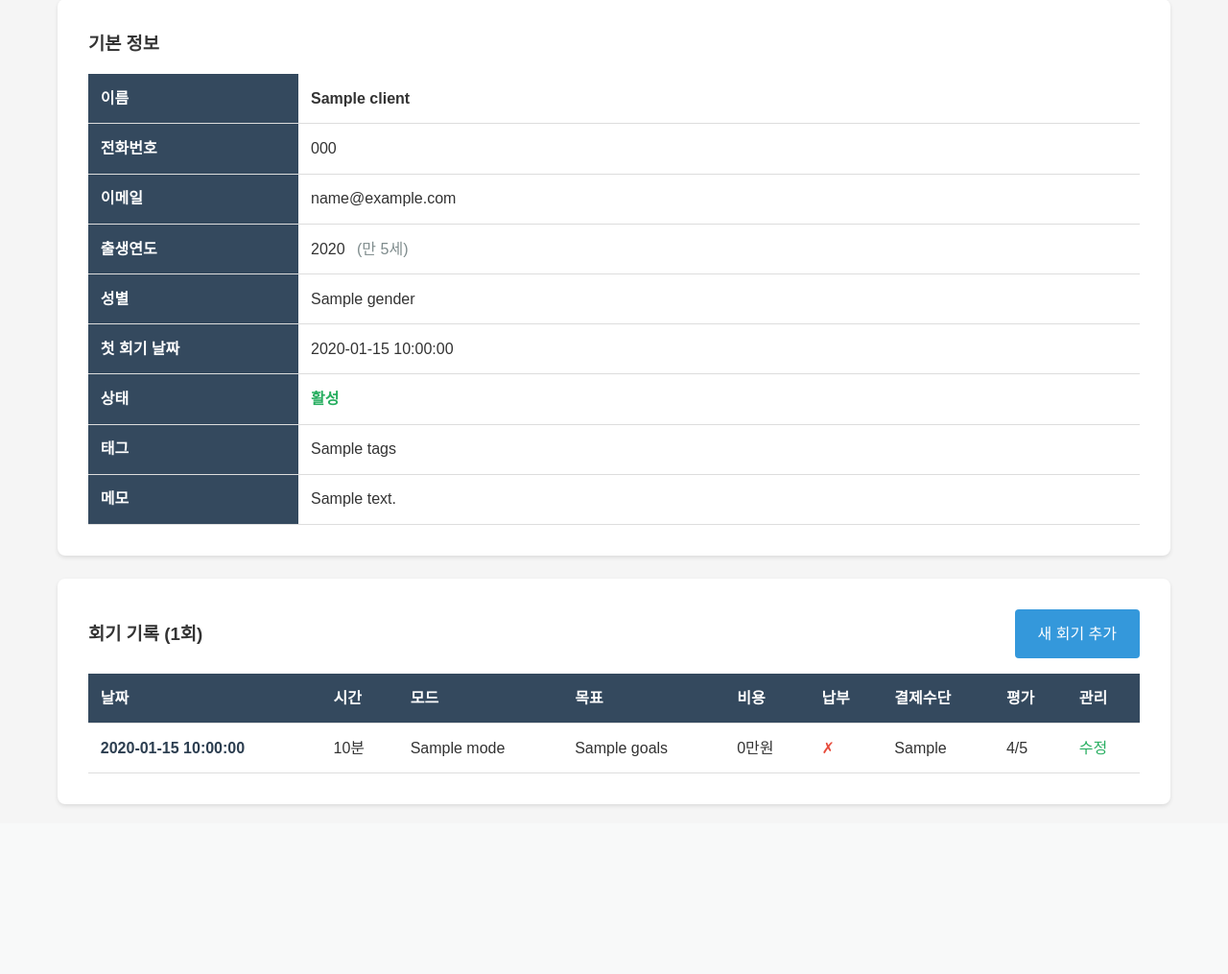
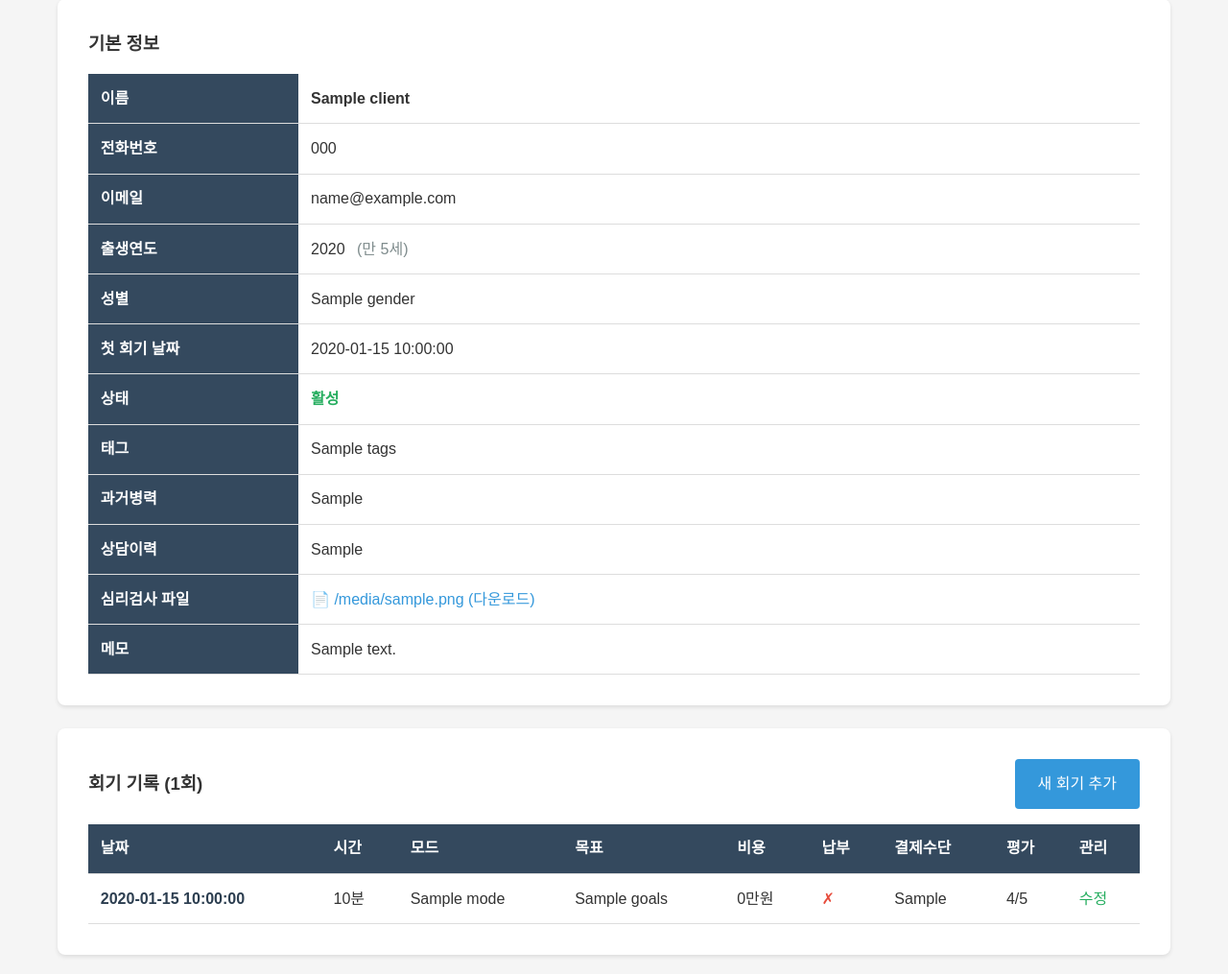
Before and after one commit to doula-loggia/counselor-crm, a Flask app: template templates/client_detail.html in a window 1280 px wide. Shown: the part 206-1221 px from the top of the page at 96% size. Before the commit the page ends 1047 px from the top, so only its background shows below. Run offline with Flask 3, Linux system fonts and the light colour scheme; the template is opened without the code that fills it: most values are stand-ins (such as "Sample title", 1, 10 or a date in 2020).

Commit message:
Add fields for medical and counseling history, and allow file uploads for psychological test results
Enhance client management by adding 'medical_history', 'counseling_history' fields and implementing file upload functionality for psychological test results to the client data model and UI, along with input validation for allowed file types.

Replit-Commit-Author: Agent
Replit-Commit-Session-Id: e2148a4e-e460-4bb5-917e-8be908974657
Replit-Commit-Checkpoint-Type: intermediate_checkpoint
Replit-Commit-Screenshot-Url: https://storage.googleapis.com/screenshot-production-us-central1/467df433-729d-43b1-8fdb-397cccec267f/e2148a4e-e460-4bb5-917e-8be908974657/nIrDhXy

```diff
--- a/main.py
+++ b/main.py
@@ -9,6 +9,7 @@ from openai import OpenAI
 import PyPDF2
 from docx import Document
 import olefile
+from werkzeug.utils import secure_filename
 
 app = Flask(__name__)
 app.secret_key = os.environ.get('SESSION_SECRET', secrets.token_hex(32))
@@ -19,6 +20,7 @@ SESSIONS_CSV = 'data/sessions.csv'
 UPLOAD_FOLDER = 'data/transcripts'
 AUDIO_FOLDER = 'data/audio'
 PSYCH_TEST_FOLDER = 'data/psychological_tests'
+ALLOWED_PSYCH_TEST_EXTENSIONS = {'.pdf', '.doc', '.docx', '.txt', '.jpg', '.jpeg', '.png'}
 
 openai_client = None
 if os.environ.get('OPENAI_API_KEY'):
@@ -219,8 +221,26 @@ def client_new():
     clients_df = pd.read_csv(CLIENTS_CSV, encoding='utf-8-sig')
 
     if request.method == 'POST':
+        client_id = generate_client_id()
+
+        psychological_test_filename = ''
+        if 'psychological_test' in request.files:
+            file = request.files['psychological_test']
+            if file and file.filename:
+                filename = secure_filename(file.filename)
+                file_ext = os.path.splitext(filename)[1].lower()
+
+                if file_ext not in ALLOWED_PSYCH_TEST_EXTENSIONS:
+                    flash(f'허용되지 않는 파일 형식입니다. PDF, DOC, DOCX, TXT, JPG, PNG 파일만 업로드 가능합니다.', 'error')
+                    return redirect(url_for('client_new'))
+
+                unique_filename = f"{client_id}_{filename}"
+                file_path = os.path.join(PSYCH_TEST_FOLDER, unique_filename)
+                file.save(file_path)
+                psychological_test_filename = unique_filename
+
         new_client = {
-            'client_id': generate_client_id(),
+            'client_id': client_id,
             'name': request.form.get('name'),
             'phone': request.form.get('phone'),
             'email': request.form.get('email'),
@@ -229,7 +249,10 @@ def client_new():
             'first_session_date': request.form.get('first_session_date'),
             'status': 'active',
             'tags': request.form.get('tags'),
-            'notes': request.form.get('notes')
+            'notes': request.form.get('notes'),
+            'medical_history': request.form.get('medical_history'),
+            'counseling_history': request.form.get('counseling_history'),
+            'psychological_test_file': psychological_test_filename
         }
 
         clients_df = pd.concat([clients_df, pd.DataFrame([new_client])], ignore_index=True)
@@ -291,6 +314,23 @@ def client_edit(client_id):
         clients_df.at[idx, 'status'] = request.form.get('status')
         clients_df.at[idx, 'tags'] = request.form.get('tags')
         clients_df.at[idx, 'notes'] = request.form.get('notes')
+        clients_df.at[idx, 'medical_history'] = request.form.get('medical_history')
+        clients_df.at[idx, 'counseling_history'] = request.form.get('counseling_history')
+
+        if 'psychological_test' in request.files:
+            file = request.files['psychological_test']
+            if file and file.filename:
+                filename = secure_filename(file.filename)
+                file_ext = os.path.splitext(filename)[1].lower()
+
+                if file_ext not in ALLOWED_PSYCH_TEST_EXTENSIONS:
+                    flash(f'허용되지 않는 파일 형식입니다. PDF, DOC, DOCX, TXT, JPG, PNG 파일만 업로드 가능합니다.', 'error')
+                    return redirect(url_for('client_edit', client_id=client_id))
+
+                unique_filename = f"{client_id}_{filename}"
+                file_path = os.path.join(PSYCH_TEST_FOLDER, unique_filename)
+                file.save(file_path)
+                clients_df.at[idx, 'psychological_test_file'] = unique_filename
 
         clients_df.to_csv(CLIENTS_CSV, index=False, encoding='utf-8-sig')
 
@@ -647,6 +687,31 @@ def monthly_revenue():
                          total_paid=total_paid,
                          total_unpaid=total_unpaid)
 
+@app.route('/download/psychological_test/<client_id>')
+@login_required
+def download_psychological_test(client_id):
+    clients_df = pd.read_csv(CLIENTS_CSV, encoding='utf-8-sig')
+    client_data = clients_df[clients_df['client_id'] == client_id]
+
+    if client_data.empty:
+        flash('내담자를 찾을 수 없습니다.', 'error')
+        return redirect(url_for('clients_list'))
+
+    client = client_data.fillna('').to_dict('records')[0]
+    filename = client.get('psychological_test_file', '')
+
+    if not filename:
+        flash('심리검사 파일이 없습니다.', 'error')
+        return redirect(url_for('client_detail', client_id=client_id))
+
+    file_path = os.path.join(PSYCH_TEST_FOLDER, filename)
+
+    if not os.path.exists(file_path):
+        flash('파일을 찾을 수 없습니다.', 'error')
+        return redirect(url_for('client_detail', client_id=client_id))
+
+    return send_file(file_path, as_attachment=True, download_name=filename)
+
 if __name__ == '__main__':
     init_csv_files()
     app.run(host='0.0.0.0', port=5000, debug=True)
--- a/templates/client_detail.html
+++ b/templates/client_detail.html
@@ -57,6 +57,28 @@
             <th>태그</th>
             <td>{{ client.tags }}</td>
         </tr>
+        {% if client.medical_history %}
+        <tr>
+            <th>과거병력</th>
+            <td style="white-space: pre-wrap;">{{ client.medical_history }}</td>
+        </tr>
+        {% endif %}
+        {% if client.counseling_history %}
+        <tr>
+            <th>상담이력</th>
+            <td style="white-space: pre-wrap;">{{ client.counseling_history }}</td>
+        </tr>
+        {% endif %}
+        {% if client.psychological_test_file %}
+        <tr>
+            <th>심리검사 파일</th>
+            <td>
+                <a href="/download/psychological_test/{{ client.client_id }}" style="color: #3498db; text-decoration: none;">
+                    📄 {{ client.psychological_test_file }} (다운로드)
+                </a>
+            </td>
+        </tr>
+        {% endif %}
         {% if client.notes %}
         <tr>
             <th>메모</th>
--- a/templates/client_edit.html
+++ b/templates/client_edit.html
@@ -81,7 +81,7 @@
                 </p>
             {% endif %}
             <input type="file" id="psychological_test" name="psychological_test" accept=".pdf,.doc,.docx,.txt,.jpg,.jpeg,.png">
-            <small style="color: #7f8c8d; font-size: 0.85rem; margin-top: 0.3rem; display: block;">PDF, DOC, DOCX, TXT, JPG, PNG 파일 업로드 가능 (새 파일 선택 시 기존 파일 대체)</small>
+            <small style="color: #7f8c8d; font-size: 0.85rem; margin-top: 0.3rem; display: block;">PDF, DOC, DOCX, TXT, JPG, JPEG, PNG 파일 업로드 가능 (새 파일 선택 시 기존 파일 대체)</small>
         </div>
 
         <div class="form-group">
--- a/templates/client_form.html
+++ b/templates/client_form.html
@@ -67,7 +67,7 @@
         <div class="form-group">
             <label for="psychological_test">심리검사 결과 파일</label>
             <input type="file" id="psychological_test" name="psychological_test" accept=".pdf,.doc,.docx,.txt,.jpg,.jpeg,.png">
-            <small style="color: #7f8c8d; font-size: 0.85rem; margin-top: 0.3rem; display: block;">PDF, DOC, DOCX, TXT, JPG, PNG 파일 업로드 가능</small>
+            <small style="color: #7f8c8d; font-size: 0.85rem; margin-top: 0.3rem; display: block;">PDF, DOC, DOCX, TXT, JPG, JPEG, PNG 파일 업로드 가능</small>
         </div>
 
         <div class="form-group">
```
Also changed, not shown: 1 other file.
